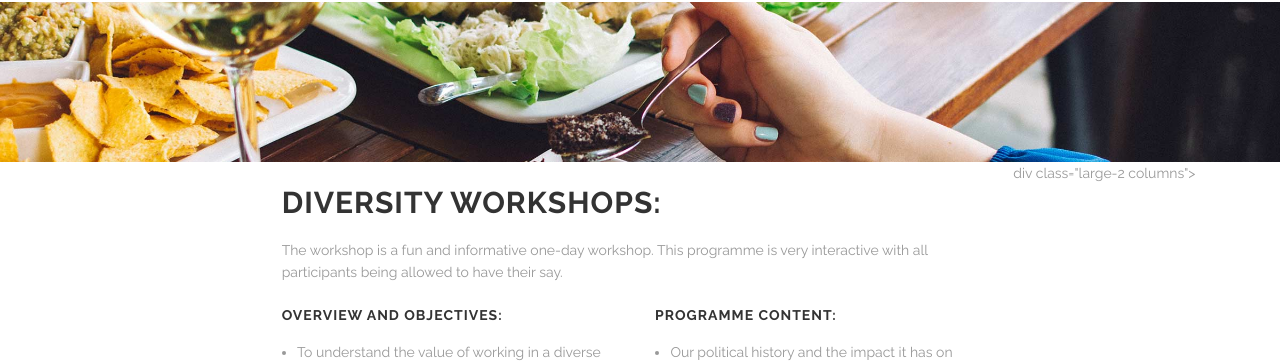
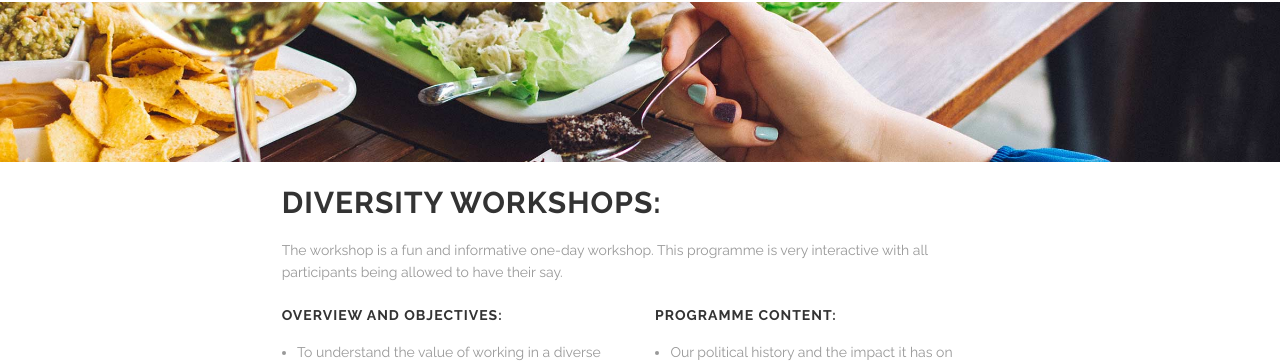
Before and after one commit to newvisionSA/newvisionSA.github.io, a Jekyll site: the page built from training.html, in a window 1280 px wide and 900 px high, scrolled down 5646 px. Shown: the part 95-457 px from the top of the window. Built offline with Jekyll 4.4.1, drawn with Linux system fonts in a browser that asks for light colours.

Commit message:
training

```diff
--- a/training.html
+++ b/training.html
@@ -421,7 +421,7 @@ The philosophy of the training will be to empower delegates with the knowledge t
 The workshop is a fun and informative one-day workshop. This programme is very interactive with all participants being allowed to have their say.
 <br><br>
 </div>
-div class="large-2 columns">
+<div class="large-2 columns">
   <div class="spacing"></div>
   </div>
 </div>
```
